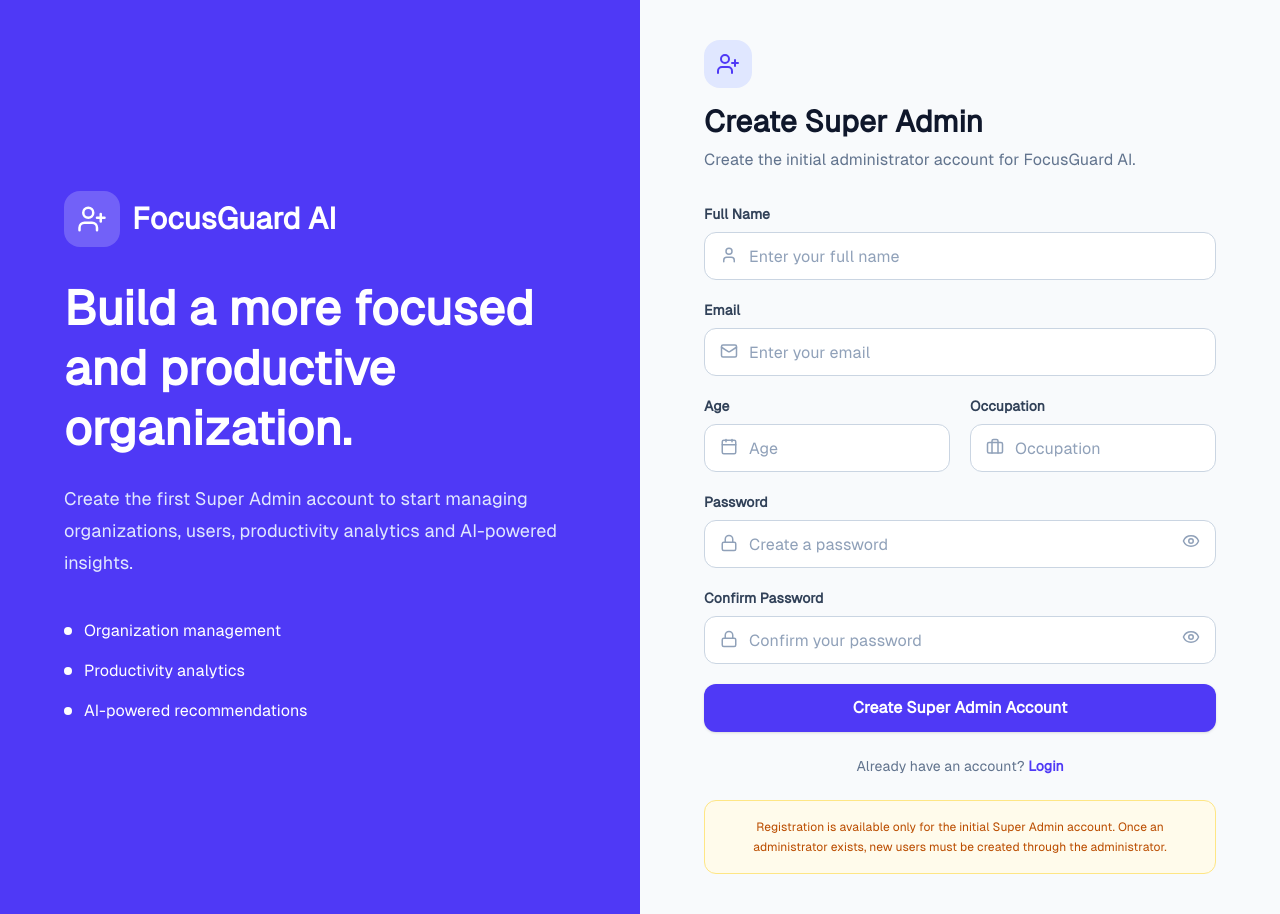
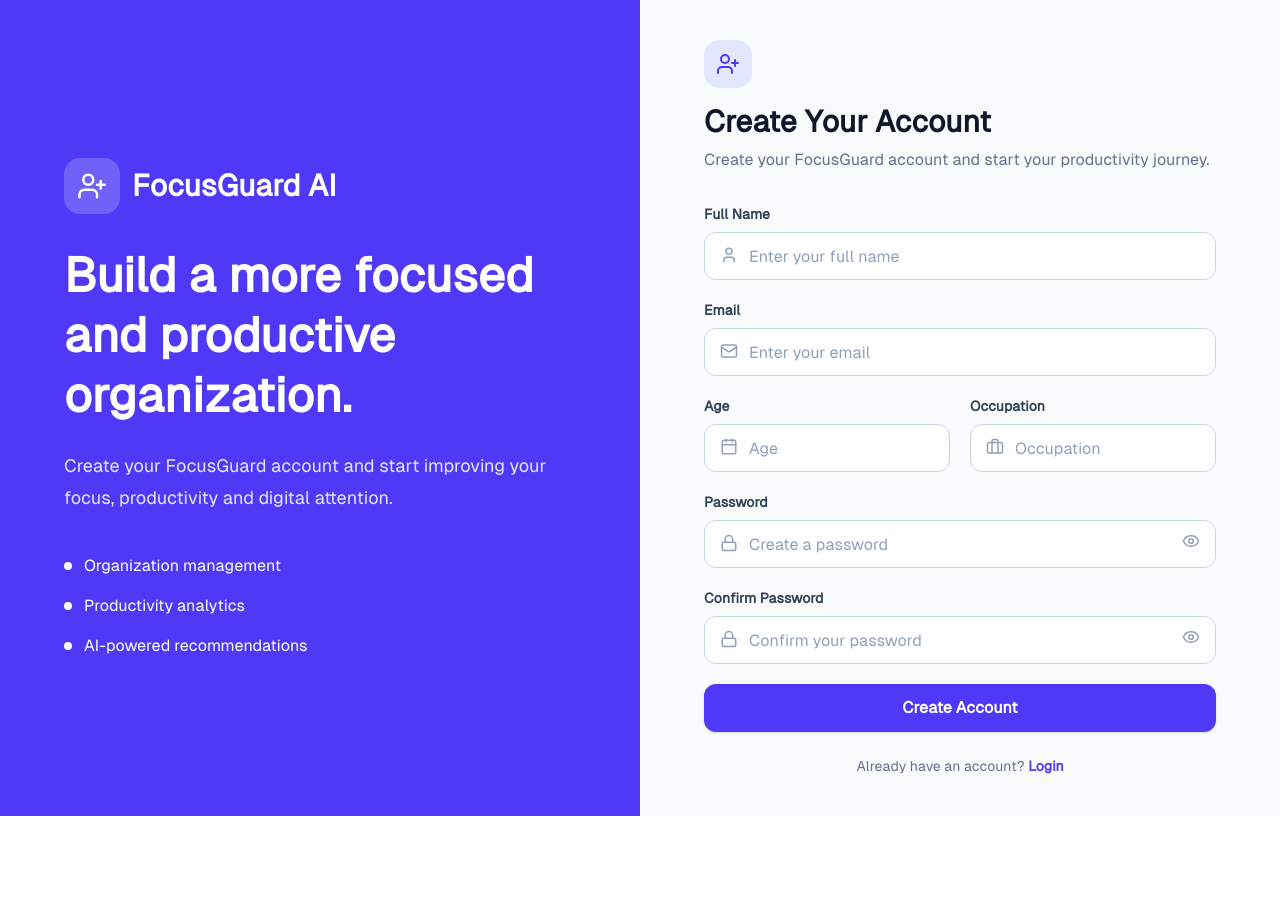
Before and after one commit to aditikumari4623/FocusGuard-AI, a React (Vite) app in the folder focusguard-ui/: page /#/register in a window 1280 px wide. After the commit the page ends 816 px from the top, so only its background shows below. Built offline with nearby package versions, Linux system fonts and the light colour scheme; no server answers.

Commit message:
Update public registration UI

```diff
--- a/focusguard-ui/src/pages/Auth/RegisterPage.tsx
+++ b/focusguard-ui/src/pages/Auth/RegisterPage.tsx
@@ -244,10 +244,9 @@ const RegisterPage = () => {
 
             <p className="mt-6 max-w-lg text-lg leading-8 text-indigo-100">
 
-              Create the first Super Admin account
-              to start managing organizations,
-              users, productivity analytics and
-              AI-powered insights.
+              Create your FocusGuard account
+              and start improving your focus,
+              productivity and digital attention.
 
             </p>
 
@@ -311,17 +310,13 @@ const RegisterPage = () => {
 
 
               <h1 className="text-3xl font-bold text-slate-900 dark:text-white">
-
-                Create Super Admin
-
+                Create Your Account
               </h1>
 
 
               <p className="mt-2 text-slate-500 dark:text-slate-400">
-
-                Create the initial administrator account
-                for FocusGuard AI.
-
+                Create your FocusGuard account and start
+                your productivity journey.
               </p>
 
             </div>
@@ -618,7 +613,7 @@ const RegisterPage = () => {
 
                 {registerMutation.isPending
                   ? "Creating Account..."
-                  : "Create Super Admin Account"}
+                  : "Create Account"}
 
               </button>
 
@@ -644,18 +639,7 @@ const RegisterPage = () => {
 
             {/* Notice */}
 
-            <div className="mt-6 rounded-xl border border-amber-200 bg-amber-50 p-4 dark:border-amber-500/20 dark:bg-amber-500/10">
 
-              <p className="text-center text-xs leading-5 text-amber-700 dark:text-amber-300">
-
-                Registration is available only for the
-                initial Super Admin account. Once an
-                administrator exists, new users must be
-                created through the administrator.
-
-              </p>
-
-            </div>
 
 
           </div>
```
